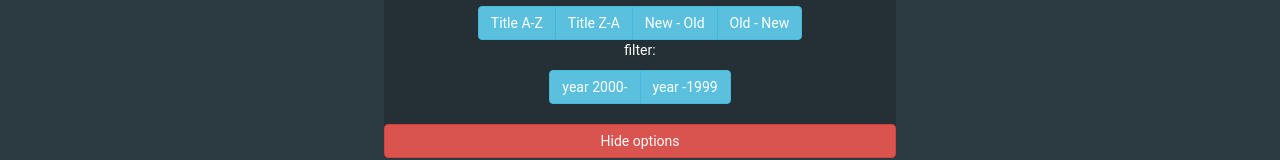
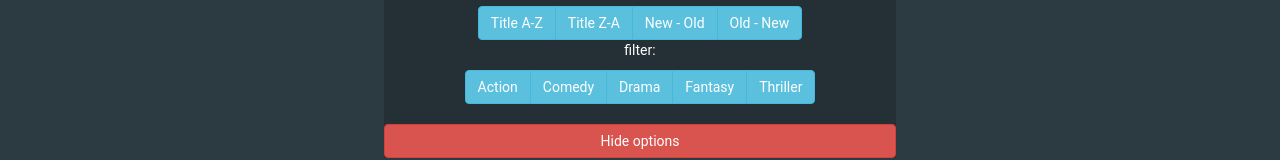
Before and after one commit to jennyalm/IT2810-Project-3, a React (Create React App) app in the folder frontend/: page / in a window 1280 px wide. Both pictures are taken after a click on the button "Show options". Shown: the part 229-389 px from the top of the page. Built offline with nearby package versions, Linux system fonts and the light colour scheme; no server answers.

Commit message:
#17 added filter on genre

```diff
--- a/frontend/src/App.js
+++ b/frontend/src/App.js
@@ -56,10 +56,10 @@ const App = (props) => {
     }
 
     // må ha egen til hver url siden statene ikke oppdateres raskt nok.
-    const search = (searchValue) => fetchUrl("http://localhost:4000/movies?title="+searchValue+"&order="+props.order+"&sort="+props.sortBy+"&page="+props.page)
-    const page = (pageNum) => fetchUrl("http://localhost:4000/movies?title="+props.searchText+"&order="+props.order+"&sort="+props.sortBy+"&page="+pageNum)
-    const orderResult = (orderBy, sortBy) => fetchUrl("http://localhost:4000/movies?title="+props.searchText+"&order="+orderBy+"&sort="+sortBy+"&page="+props.page)
-
+    const search = (searchValue) => fetchUrl("http://localhost:4000/movies?title="+searchValue+"&order="+props.order+"&sort="+props.sortBy+"&page="+props.page+"&genre="+props.filterBy)
+    const page = (pageNum) => fetchUrl("http://localhost:4000/movies?title="+props.searchText+"&order="+props.order+"&sort="+props.sortBy+"&page="+pageNum+"&genre="+props.filterBy)
+    const orderResult = (orderBy, sortBy) => fetchUrl("http://localhost:4000/movies?title="+props.searchText+"&order="+orderBy+"&sort="+sortBy+"&page="+props.page+"&genre="+props.filterBy)
+    const filter = (typeFilter) => fetchUrl("http://localhost:4000/movies?title="+props.searchText+"&order="+props.order+"&sort="+props.sortBy+"&page="+props.page+"&genre="+typeFilter)
     //const sort = (sortBy) => fetchUrl("http://localhost:4000/movies?title="+props.searchText+"&order="+props.order+"&sort="+sortBy+"&page="+props.page)
 
 
@@ -70,6 +70,7 @@ const App = (props) => {
                 <Search
                     search={search}
                     orderResult={orderResult}
+                    filter={filter}
                 />
             </div>
             <div className="App">
@@ -102,7 +103,8 @@ const mapStateToProps = state => ({
     searchText: state.SearchReducer.search,
     order: state.SortReducer.order,
     sortBy: state.SortReducer.sortBy,
-    page: state.PageReducer.page
+    page: state.PageReducer.page,
+    filterBy: state.FilterReducer.filterBy
 })
 
 // dispatches to the global redux store.
--- a/frontend/src/actions/index.js
+++ b/frontend/src/actions/index.js
@@ -65,3 +65,29 @@ export const resetPage = () => {
         type: 'RESET_PAGE',
     }
 }
+
+export const filterAction = () => {
+    return{
+        type: 'FILTER_ACTION'
+    }
+}
+export const filterComedy = () => {
+    return{
+        type: 'FILTER_COMEDY'
+    }
+}
+export const filterDrama = () => {
+    return{
+        type: 'FILTER_DRAMA'
+    }
+}
+export const filterFantasy = () => {
+    return{
+        type: 'FILTER_FANTASY'
+    }
+}
+export const filterThriller = () => {
+    return{
+        type: 'FILTER_THRILLER'
+    }
+}
--- a/frontend/src/components/Search/Search.js
+++ b/frontend/src/components/Search/Search.js
@@ -1,7 +1,7 @@
 import React, { useState } from "react";
 import { Button, FormGroup, Input, ButtonGroup } from 'reactstrap';
 import { connect } from 'react-redux';
-import { yearAsc, yearDesc, titleAsc, titleDesc, searchValue, resetPage } from '../../actions'
+import { yearAsc, yearDesc, titleAsc, titleDesc, searchValue, resetPage, filterAction, filterComedy, filterDrama, filterFantasy, filterThriller } from '../../actions'
 
 
 import './Search.css';
@@ -34,6 +34,11 @@ const Search = (props) => {
     // sender inn order og sort direkte, siden ikke statene oppdateres raskt nok
     const callSortFunction = (action, orderBy, sortBy) => {
         props.orderResult(orderBy, sortBy)
+        action()
+    }
+
+    const callFilterFunction = (action, filterBy) => {
+        props.filter(filterBy)
         action()
     }
 
@@ -70,8 +75,11 @@ const Search = (props) => {
                         <div className="Filter">
                             <p>filter:</p>
                             <ButtonGroup >
-                                <Button  color="info">year 2000-</Button>
-                                <Button  color="info">year -1999</Button>
+                                <Button  color="info" onClick={() => callFilterFunction(props.filterAction, "action")}>Action</Button>
+                                <Button  color="info" onClick={() => callFilterFunction(props.filterComedy, "comedy")}>Comedy</Button>
+                                <Button  color="info" onClick={() => callFilterFunction(props.filterDrama, "drama")}>Drama</Button>
+                                <Button  color="info" onClick={() => callFilterFunction(props.filterFantasy, "fantasy")}>Fantasy</Button>
+                                <Button  color="info" onClick={() => callFilterFunction(props.filterThriller, "thriller")}>Thriller</Button>
                             </ButtonGroup>
                         </div>
                         <br/>
@@ -102,7 +110,12 @@ const mapDispatchToProps = dispatch => {
         titleAsc: () => dispatch(titleAsc()),
         titleDesc: () => dispatch(titleDesc()),
         searchValue: (event) => dispatch(searchValue(event)),
-        resetPage: () => dispatch(resetPage())
+        resetPage: () => dispatch(resetPage()),
+        filterAction: () => dispatch(filterAction()),
+        filterComedy: () => dispatch(filterComedy()),
+        filterDrama: () => dispatch(filterDrama()),
+        filterFantasy: () => dispatch(filterFantasy()),
+        filterThriller: () => dispatch(filterThriller()),
     }
 }
 
--- /dev/null
+++ b/frontend/src/reducers/filterReducer.js
@@ -0,0 +1,25 @@
+
+const initialState = {
+    filterBy: '',
+}
+
+const filterReducer = (state = initialState, action) => {
+    switch(action.type){
+        case 'FILTER_ACTION':
+            return{...state, filterBy: 'action',}
+        case 'FILTER_COMEDY':
+                return{...state, filterBy: 'comedy',}
+        case 'FILTER_DRAMA':
+            return{...state, filterBy: 'drama',}
+        case 'FILTER_FANTASY':
+            return{...state, filterBy: 'fantasy',}
+        case 'FILTER_THRILLER':
+            return{...state, filterBy: 'thriller',}
+        default:
+            return{
+                ...state
+            }
+    }
+}
+
+export default filterReducer
--- a/frontend/src/reducers/index.js
+++ b/frontend/src/reducers/index.js
@@ -3,6 +3,7 @@ import reducer from './reducer'
 import sortReducer from './sortReducer'
 import SearchReducer from './searchReducer'
 import pageReducer from './pageReducer';
+import filterReducer from './filterReducer';
 
 import { combineReducers } from 'redux';
 
@@ -11,7 +12,8 @@ const rootReducer = combineReducers({
     Reducer: reducer,
     SortReducer: sortReducer,
     SearchReducer: SearchReducer,
-    PageReducer: pageReducer
+    PageReducer: pageReducer,
+    FilterReducer: filterReducer
 });
 
 export default rootReducer
```
Also changed, not shown: 1 other file (tests, documents, lock files or other folders).
